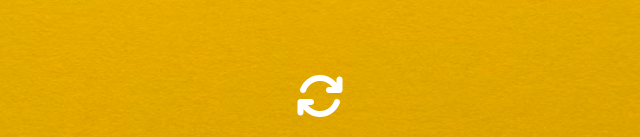
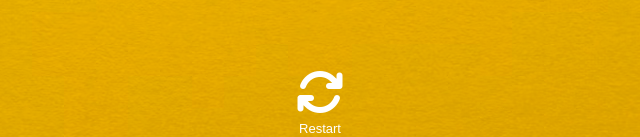
Before and after one commit to munazhairfan/number-guessing-game2, a plain HTML site: page index.html in a window 1280 px wide. Shown: the part 660-797 px from the top of the page, 320-960 px from the left. Drawn offline with Linux system fonts and the light colour scheme.

Commit message:
index.html

```diff
--- a/index.html
+++ b/index.html
@@ -57,7 +57,9 @@
         font-size: 3rem;
         cursor: pointer;
         position: absolute;
-        bottom: 10px;" id="tryagainbtn"><i class="fa-solid fa-arrows-rotate"></i></button></div>
+        bottom: 10px;" id="tryagainbtn"><i class="fa-solid fa-arrows-rotate"></i>
+    <p style="font-size: small; padding: 0%;
+        margin: 0%;">Restart</p></button></div>
     <script src="main.mjs"></script>
   </body>
 </html>
```
